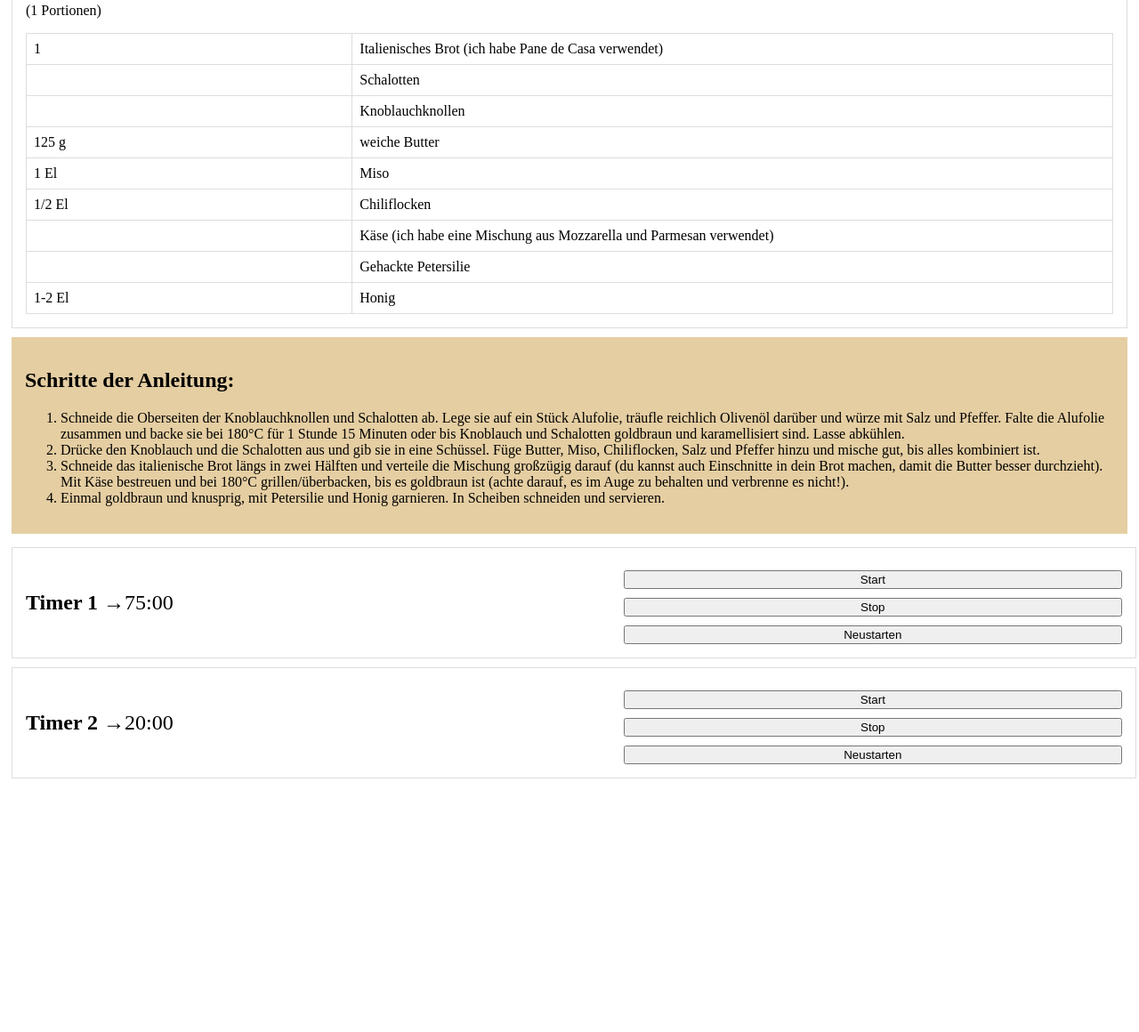
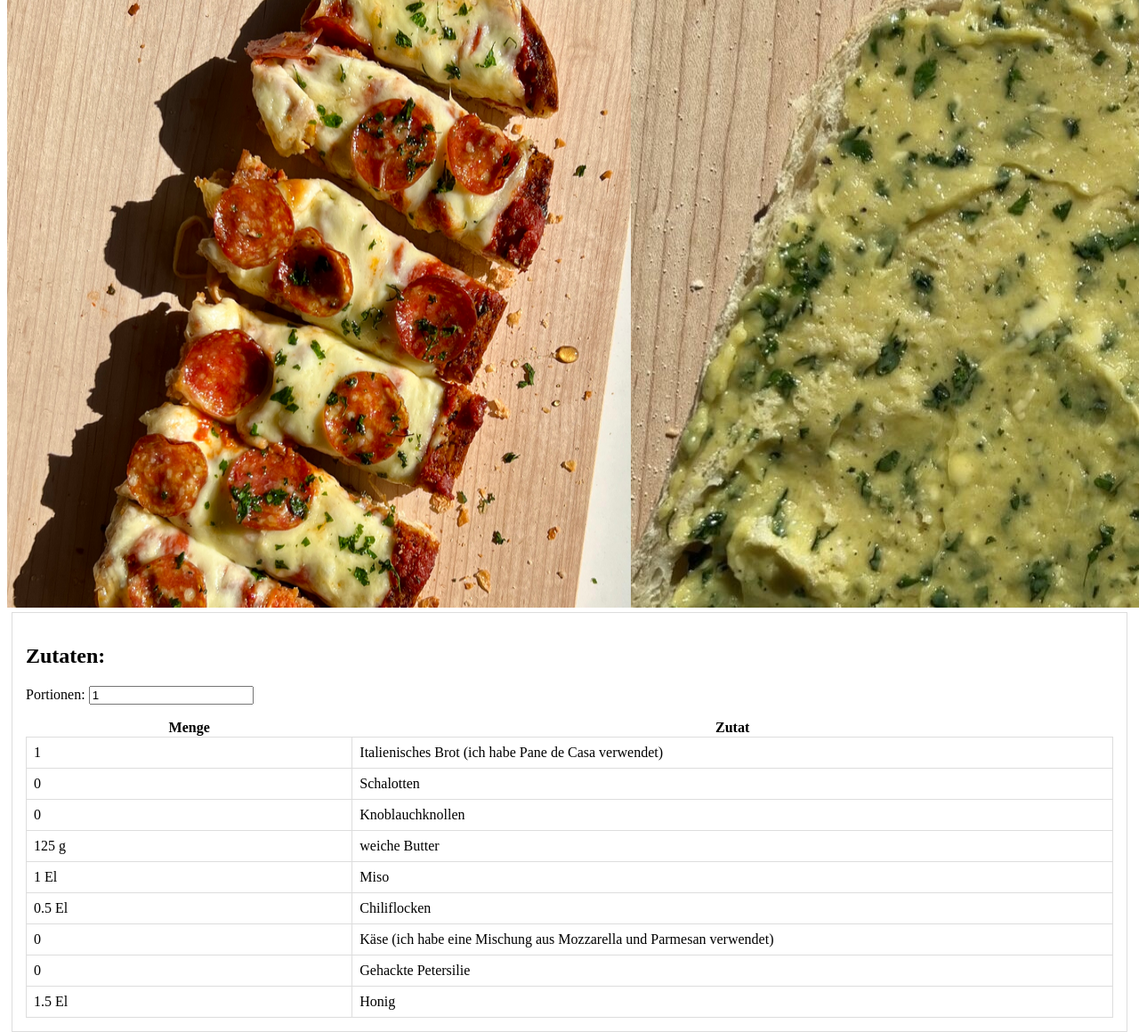
Before and after one commit to CarolinDupper/CarolinDupper.github.io, a plain HTML site: page kategorien/rezept_pizza/schalottenknoblauchbrot.html in a window 1280 px wide. Shown: the part 996-2156 px from the top of the page at 89% size. Before the commit the page ends 1879 px from the top, so only its background shows below. Drawn offline with Linux system fonts and the light colour scheme.

Commit message:
Update schalottenknoblauchbrot.html

```diff
--- a/kategorien/rezept_pizza/schalottenknoblauchbrot.html
+++ b/kategorien/rezept_pizza/schalottenknoblauchbrot.html
@@ -25,54 +25,62 @@
         </div>
 
 
+        <div class="image-container">
+            <img src="img/pizzaknoblauchbrot.png" class="image">
+            <img src="img/p2.jpg" class="image">
+            <img src="img/p3.jpg" class="image">
+        </div>
 
-        <!-- Vierte Box mit Zutaten -->
+
+                <!-- Vierte Box mit Zutaten als Tabelle -->
                 <div class="box">
                     <div class="text-container">
                         <h2>Zutaten: </h2>
-                <p>(1 Portionen)</p>
-                <table class="custom-table">
+                        <p>Portionen: <input type="number" id="portionen" value="1" min="1" oninput="updateZutatenListe()"></p>
+                        <table class="custom-table" id="zutatenTable">
                             <tr>
-                        <td>1</td>
+                                <th>Menge</th>
+                                <th>Zutat</th>
+                            </tr>
+                            <tr>
+                                <td id="menge1"></td>
                                 <td>Italienisches Brot (ich habe Pane de Casa verwendet)</td>
                             </tr>
                             <tr>
-                        <td></td>
+                                <td id="menge2"></td>
                                 <td>Schalotten</td>
                             </tr>
                             <tr>
-                        <td></td>
+                                <td id="menge3"></td>
                                 <td>Knoblauchknollen</td>
                             </tr>
                             <tr>
-                        <td>125 g </td>
+                                <td id="menge4"></td>
                                 <td>weiche Butter</td>
                             </tr>
                             <tr>
-                        <td>1 El </td>
+                                <td id="menge5"></td>
                                 <td>Miso</td>
                             </tr>
                             <tr>
-                        <td>1/2 El </td>
+                                <td id="menge6"></td>
                                 <td>Chiliflocken</td>
                             </tr>
                             <tr>
-                        <td></td>
+                                <td id="menge7"></td>
                                 <td>Käse (ich habe eine Mischung aus Mozzarella und Parmesan verwendet)</td>
                             </tr>
                             <tr>
-                        <td></td>
+                                <td id="menge8"></td>
                                 <td>Gehackte Petersilie</td>
                             </tr>
                             <tr>
-                        <td>1-2 El </td>
+                                <td id="menge9"></td>
                                 <td>Honig</td>
                             </tr>
                         </table>
                     </div>
-
                 </div>
-
                 <!-- Fünfte Box mit blauem Hintergrund für Schritte der Anleitung -->
                 <div class="box5 background">
                     <h2>Schritte der Anleitung:</h2>
@@ -85,6 +93,39 @@
                 </div>
             </div>
 
+
+            <script>
+                function updateZutatenListe() {
+                    // Zutaten und Mengen für eine Portion
+                    const zutaten = ["Italienisches Brot (ich habe Pane de Casa verwendet)", "Schalotten", "Knoblauchknollen", "weiche Butter", "Miso", "Chiliflocken", "Käse (ich habe eine Mischung aus Mozzarella und Parmesan verwendet)", "Gehackte Petersilie", "Honig"];
+                    const mengen = [1, 0, 0, 125, 1, 0.5 , 0, 0, 1.5]; // Menge in Gramm oder Stück, je nach Bedarf
+
+                    // Aktuelle Portionsgröße holen
+                    const portionen = parseInt(document.getElementById("portionen").value);
+
+                    // Zutatenliste für die gewählte Portionsgröße erstellen
+                    for (let i = 0; i < zutaten.length; i++) {
+                        let einheit = 'g';
+
+                        // Manuell Einheiten für bestimmte Zutaten und Mengen festlegen
+
+                        if ((i === 0 || i===1 || i===2 || i===6 || i===7) ) {
+                            einheit = '';
+                        }
+
+                        if (i === 4|| i===5|| i===8) {
+                            einheit = 'El';
+                        }
+                        const neueMenge = mengen[i] * portionen;
+
+                        // Zutatenliste aktualisieren
+                        document.getElementById(`menge${i + 1}`).textContent = `${neueMenge} ${einheit}`;
+                    }
+                }
+
+                // Initialisierung beim Laden der Seite
+                updateZutatenListe();
+            </script>
         <!-- Timer 1 Section -->
         <div class="timer-container box">
             <h2>Timer 1 → </h2>
```
Lines whose indentation alone changed are shown as unchanged.
